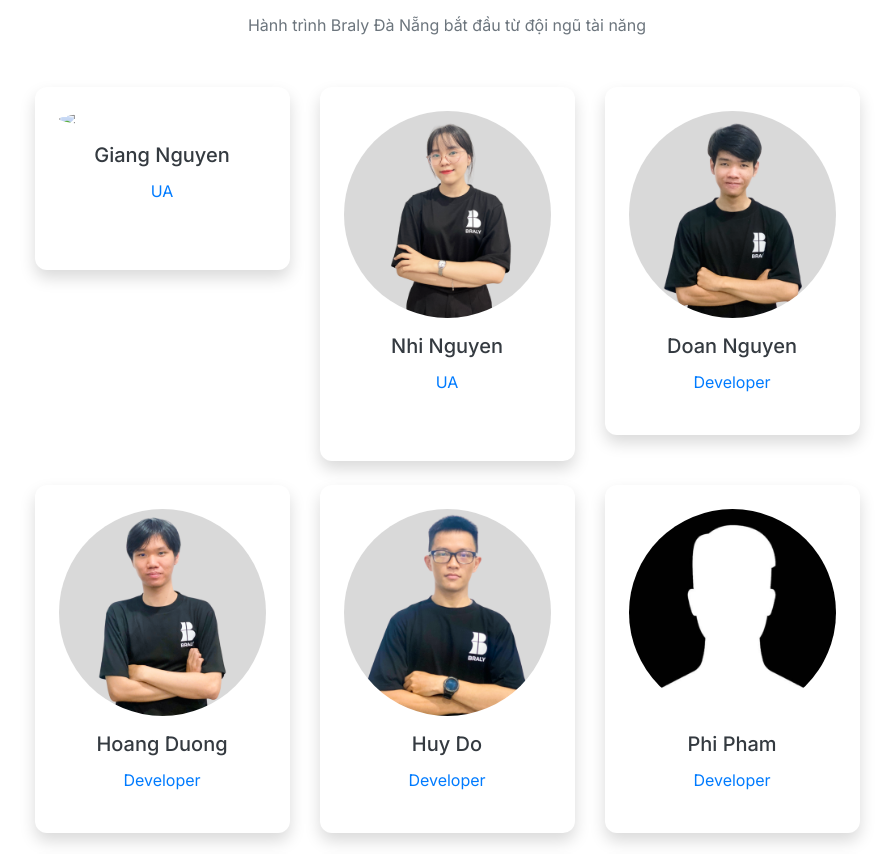
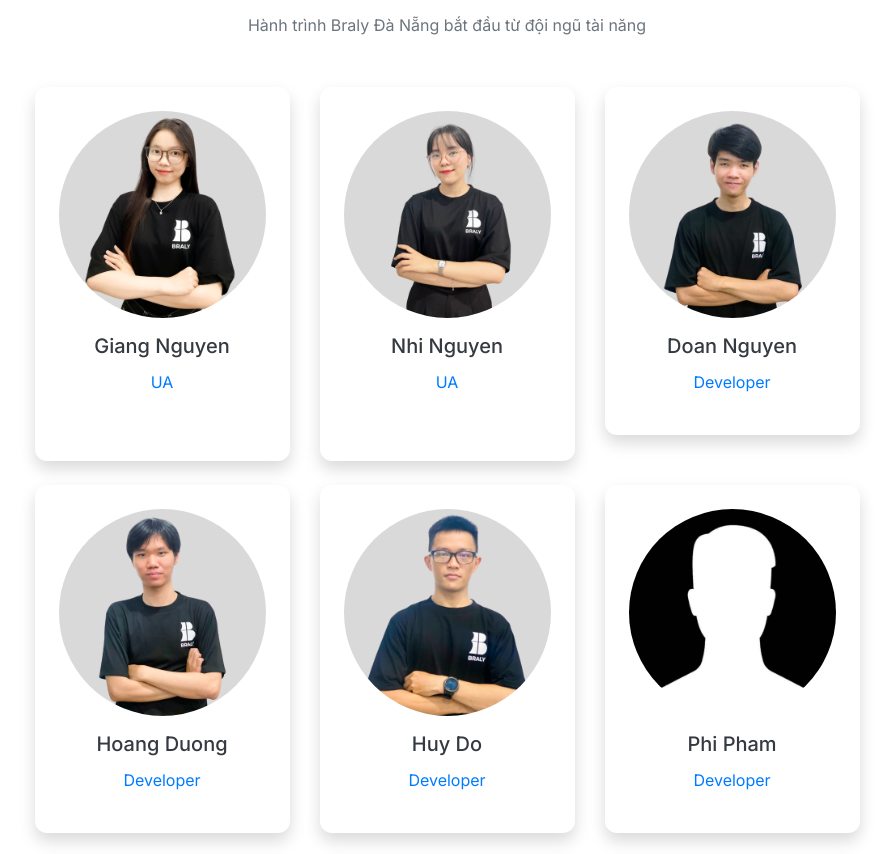
Before and after one commit to Braly-Danang/braly-danang.github.io, a plain HTML site: page about.html in a window 1280 px wide. Shown: the part 1143-1997 px from the top of the page, without its empty margins (193-1087 px from the left). Drawn offline with nearby package versions, Linux system fonts and the light colour scheme; a script that the page names is missing.

Commit message:
Update about.html

```diff
--- a/about.html
+++ b/about.html
@@ -87,7 +87,7 @@
                     <div class="card team-card border-0 shadow text-center">
                         <div class="card-body p-4">
                             <div class="team-avatar mx-auto mb-3">
-                                <img src="./assets/images/giang.png alt="Team Member" class="img-fluid rounded-circle">
+                                <img src="./assets/images/giang.png" alt="Team Member" class="img-fluid rounded-circle">
                             </div>
                             <h5 class="card-title">Giang Nguyen</h5>
                             <p class="text-primary mb-3">UA <br><br></p>
@@ -197,7 +197,7 @@
                     </div>
                 </div>
             </div>
-        </div>
+
         <div class="row justify-content-center">
                 <div class="col-lg-3 col-md-6 mb-4">
                     <div class="card team-card border-0 shadow text-center">
```
